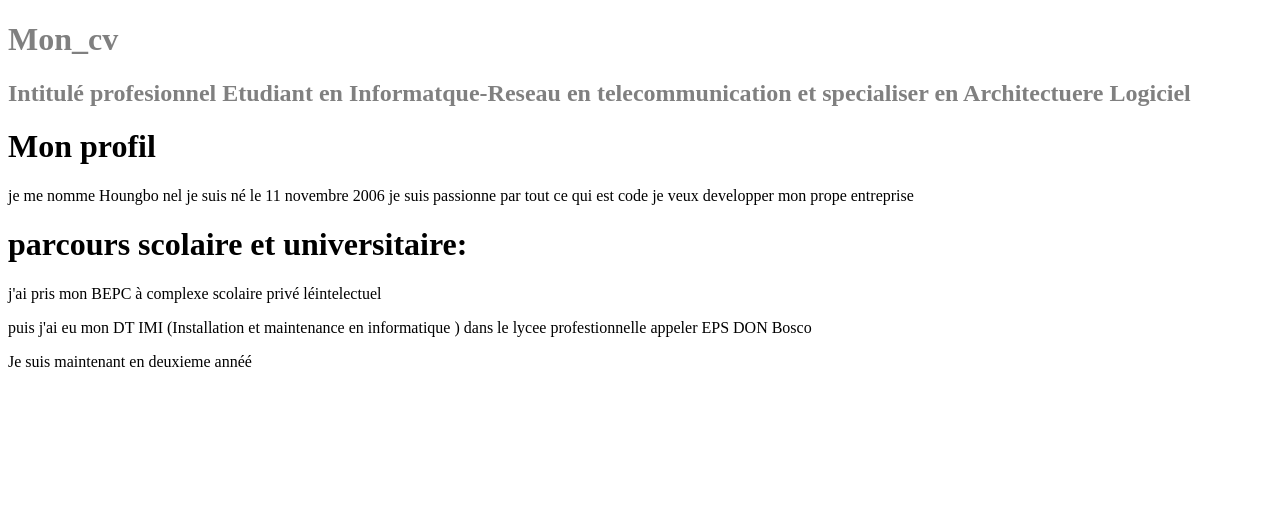
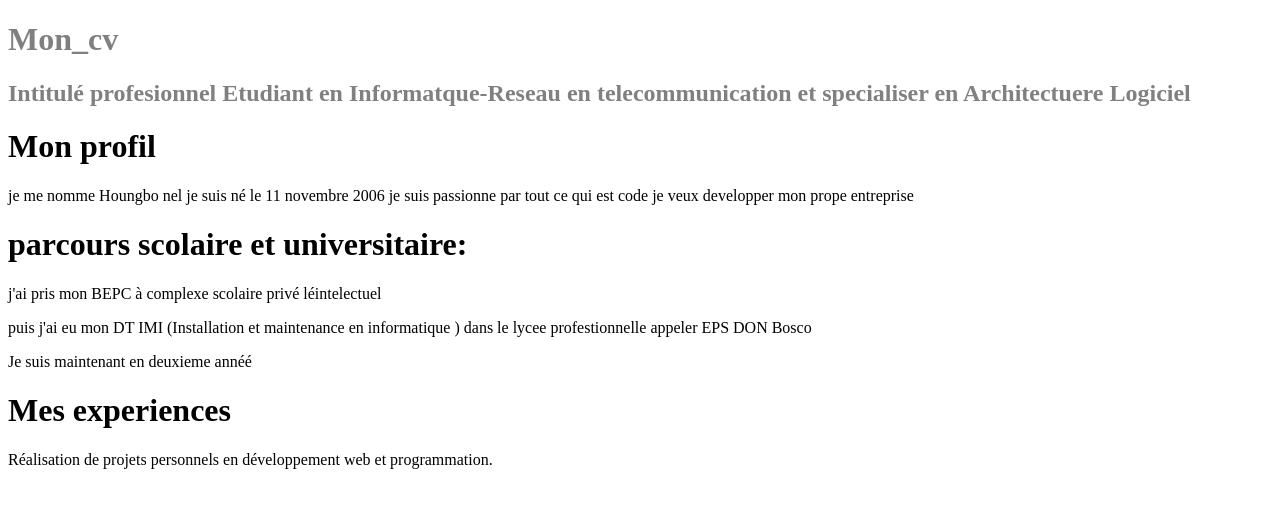
Before and after one commit to Monteronel/mon_cv, a plain HTML site: page index.html in a window 1280 px wide. Drawn offline with Linux system fonts and the light colour scheme.

Commit message:
j'avais oublier experiences

```diff
--- a/index.html
+++ b/index.html
@@ -24,5 +24,9 @@
     <p>puis j'ai eu mon DT IMI (Installation et maintenance en informatique ) dans le lycee profestionnelle appeler EPS DON Bosco</p>
     <p>Je suis maintenant en deuxieme annéé</p>
    </div>
+   <div class="experiences">
+    <h1>Mes experiences</h1>
+    <p>Réalisation de projets personnels en développement web et programmation.</p>
+   </div>
 </body>
 </html>
```
